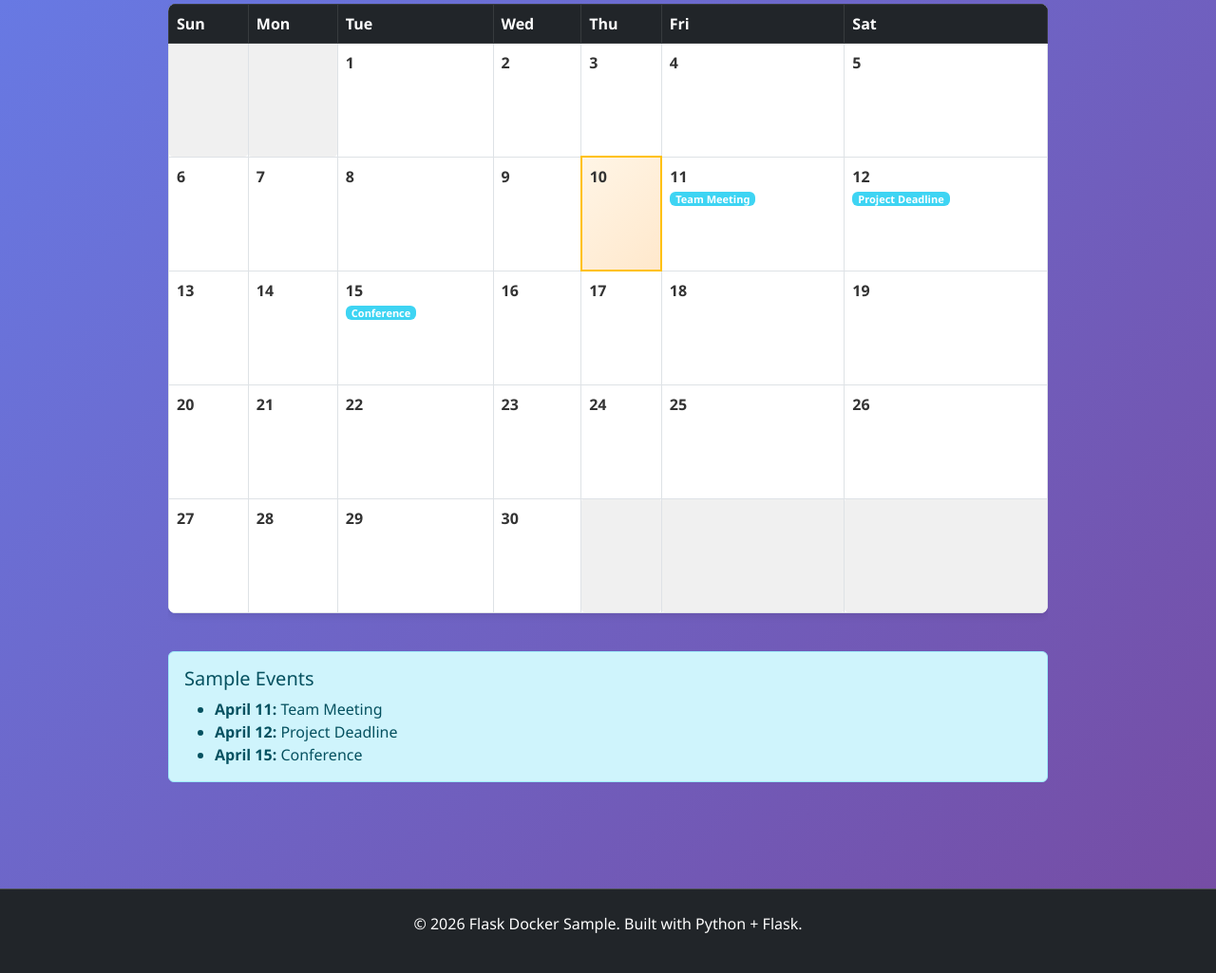
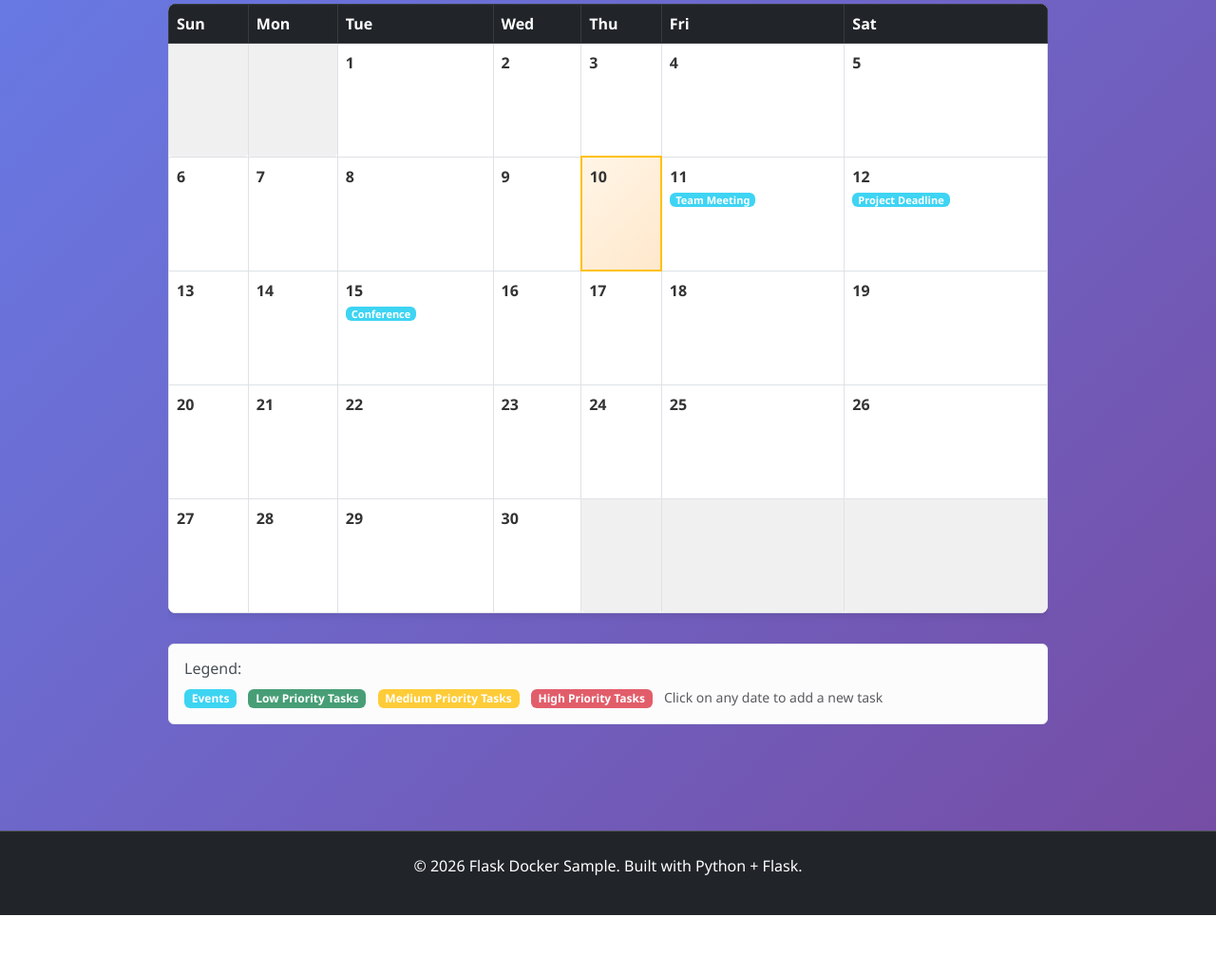
Before and after one commit to VisioSphereAI/docker-release-pipeline-tutorial, a Flask app: page /calendar in a window 1280 px wide. Shown: the part 243-1268 px from the top of the page at 95% size. After the commit the page ends 1207 px from the top, so only its background shows below. Run offline with Flask 3, Linux system fonts and the light colour scheme.

Commit message:
task adding complted

```diff
--- a/app/calendar_manager.py
+++ b/app/calendar_manager.py
@@ -5,8 +5,9 @@ import calendar as cal
 class EventCalendar:
     """Simple event calendar management."""
 
-    def __init__(self):
+    def __init__(self, task_manager=None):
         self.events = {}
+        self.task_manager = task_manager
 
     def add_event(self, date_str, event_name):
         """Add an event to a specific date."""
@@ -18,6 +19,28 @@ class EventCalendar:
         """Get events for a specific date."""
         return self.events.get(date_str, [])
 
+    def get_tasks_for_date(self, date_str):
+        """Get tasks for a specific date."""
+        if not self.task_manager:
+            return []
+
+        # Parse the date string to get year, month, day
+        try:
+            year, month, day = map(int, date_str.split('-'))
+            target_date = datetime(year, month, day).date()
+
+            # Get all tasks and filter by due date
+            all_tasks = self.task_manager.get_all_tasks()
+            date_tasks = []
+
+            for task in all_tasks:
+                if hasattr(task, 'due_date') and task.due_date == target_date:
+                    date_tasks.append(task)
+
+            return date_tasks
+        except (ValueError, AttributeError):
+            return []
+
     def get_calendar_data(self, year, month):
         """Get calendar data for a specific month."""
         cal_data = []
@@ -27,13 +50,14 @@ class EventCalendar:
             week_data = []
             for day in week:
                 if day == 0:
-                    week_data.append({"day": None, "events": []})
+                    week_data.append({"day": None, "events": [], "tasks": []})
                 else:
                     date_str = f"{year}-{month:02d}-{day:02d}"
                     week_data.append({
                         "day": day,
                         "date": date_str,
                         "events": self.get_events(date_str),
+                        "tasks": self.get_tasks_for_date(date_str),
                         "is_today": self._is_today(year, month, day),
                     })
             cal_data.append(week_data)
--- a/app/routes.py
+++ b/app/routes.py
@@ -12,8 +12,8 @@ from .system_monitor import SystemMonitor
 main_bp = Blueprint("main", __name__)
 
 # Initialize managers
-event_calendar = EventCalendar()
 task_manager = TaskManager()
+event_calendar = EventCalendar(task_manager)
 game_manager = GamificationManager()
 mini_game = MiniGame()
 system_monitor = SystemMonitor()
@@ -101,6 +101,28 @@ def calendar():
     return render_template("calendar.html", **context)
 
 
+@main_bp.route("/calendar/add-task", methods=["POST"])
+def add_calendar_task():
+    """Add a task from the calendar modal."""
+    date_str = request.form.get("date")
+    title = request.form.get("title")
+    description = request.form.get("description", "")
+    priority = request.form.get("priority", "medium")
+
+    if not title or not date_str:
+        return redirect(url_for("main.calendar"))
+
+    # Add the task with due date
+    task_manager.add_task(title, description, priority, due_date=date_str)
+
+    # Award points for adding a task
+    user_id = _get_user_id()
+    game_manager.add_points(user_id, 5)
+    game_manager.add_badge(user_id, "task_creator")
+
+    return redirect(url_for("main.calendar"))
+
+
 @main_bp.route("/tasks", methods=["GET", "POST"])
 def tasks():
     """Display and manage tasks."""
@@ -127,10 +149,10 @@ def toggle_task(task_id):
     """Toggle task completion status."""
     user_id = _get_user_id()
     task = task_manager.get_task(task_id)
-    if task and not task["completed"]:
+    if task and not task.completed:
         game_manager.increment_task_count(user_id)
     if task:
-        task_manager.update_task(task_id, completed=not task["completed"])
+        task_manager.update_task(task_id, completed=not task.completed)
 
     return redirect(url_for("main.tasks"))
 
--- a/app/task_manager.py
+++ b/app/task_manager.py
@@ -1,4 +1,17 @@
-from datetime import datetime
+from datetime import datetime, date
+
+
+class Task:
+    """Task object with due date support."""
+
+    def __init__(self, task_id, title, description="", priority="medium", due_date=None):
+        self.id = task_id
+        self.title = title
+        self.description = description
+        self.priority = priority
+        self.completed = False
+        self.created_at = datetime.utcnow().isoformat()
+        self.due_date = due_date  # date object or None
 
 
 class TaskManager:
@@ -8,19 +21,20 @@ class TaskManager:
         self.tasks = {}
         self.task_id_counter = 1
 
-    def add_task(self, title, description="", priority="medium"):
+    def add_task(self, title, description="", priority="medium", due_date=None):
         """Add a new task."""
         task_id = self.task_id_counter
         self.task_id_counter += 1
 
-        self.tasks[task_id] = {
-            "id": task_id,
-            "title": title,
-            "description": description,
-            "priority": priority,
-            "completed": False,
-            "created_at": datetime.utcnow().isoformat(),
-        }
+        # Parse due_date if it's a string
+        if isinstance(due_date, str):
+            try:
+                due_date = datetime.fromisoformat(due_date).date()
+            except ValueError:
+                due_date = None
+
+        task = Task(task_id, title, description, priority, due_date)
+        self.tasks[task_id] = task
 
         return task_id
 
@@ -34,7 +48,7 @@ class TaskManager:
 
         return sorted(
             self.tasks.values(),
-            key=lambda t: (t["completed"], priority_order.get(t["priority"], 3)),
+            key=lambda t: (t.completed, priority_order.get(t.priority, 3)),
         )
 
     def update_task(self, task_id, **kwargs):
@@ -42,10 +56,16 @@ class TaskManager:
         if task_id not in self.tasks:
             return False
 
-        allowed_fields = {"title", "description", "priority", "completed"}
+        task = self.tasks[task_id]
+        allowed_fields = {"title", "description", "priority", "completed", "due_date"}
         for field, value in kwargs.items():
             if field in allowed_fields:
-                self.tasks[task_id][field] = value
+                if field == "due_date" and isinstance(value, str):
+                    try:
+                        value = datetime.fromisoformat(value).date()
+                    except ValueError:
+                        value = None
+                setattr(task, field, value)
 
         return True
 
@@ -58,7 +78,7 @@ class TaskManager:
 
     def get_stats(self):
         """Get task statistics."""
-        completed = sum(1 for t in self.tasks.values() if t["completed"])
+        completed = sum(1 for t in self.tasks.values() if t.completed)
         total = len(self.tasks)
 
         return {
--- a/app/templates/calendar.html
+++ b/app/templates/calendar.html
@@ -30,12 +30,18 @@
           {% for week in calendar_data %}
           <tr>
             {% for day_obj in week %}
-            <td class="calendar-day {% if day_obj.day is none %}empty{% elif day_obj.is_today %}today{% endif %}">
+            <td class="calendar-day {% if day_obj.day is none %}empty{% elif day_obj.is_today %}today{% endif %} {% if day_obj.tasks %}has-tasks{% endif %}"
+                {% if day_obj.day is not none %}onclick="openTaskModal('{{ day_obj.date }}', '{{ day_obj.day }} {{ month_name }}')" style="cursor: pointer;"{% endif %}>
               {% if day_obj.day is not none %}
               <div class="day-number">{{ day_obj.day }}</div>
               <div class="events">
                 {% for event in day_obj.events %}
                 <span class="badge bg-info event-badge">{{ event }}</span>
+                {% endfor %}
+              </div>
+              <div class="tasks">
+                {% for task in day_obj.tasks %}
+                <span class="badge bg-{{ 'success' if task.priority == 'low' else 'warning' if task.priority == 'medium' else 'danger' }} task-badge">{{ task.title[:15] }}{% if task.title|length > 15 %}...{% endif %}</span>
                 {% endfor %}
               </div>
               {% endif %}
@@ -47,15 +53,107 @@
       </table>
     </div>
 
-    <!-- Sample Events Info -->
-    <div class="alert alert-info mt-4">
-      <h5>Sample Events</h5>
-      <ul class="mb-0">
-        <li><strong>April 11:</strong> Team Meeting</li>
-        <li><strong>April 12:</strong> Project Deadline</li>
-        <li><strong>April 15:</strong> Conference</li>
-      </ul>
+    <!-- Legend -->
+    <div class="alert alert-light mt-3">
+      <h6>Legend:</h6>
+      <span class="badge bg-info me-2">Events</span>
+      <span class="badge bg-success me-2">Low Priority Tasks</span>
+      <span class="badge bg-warning me-2">Medium Priority Tasks</span>
+      <span class="badge bg-danger me-2">High Priority Tasks</span>
+      <small class="text-muted">Click on any date to add a new task</small>
     </div>
   </div>
 </div>
+
+<!-- Task Addition Modal -->
+<div class="modal fade" id="taskModal" tabindex="-1" aria-labelledby="taskModalLabel" aria-hidden="true">
+  <div class="modal-dialog">
+    <div class="modal-content">
+      <div class="modal-header">
+        <h5 class="modal-title" id="taskModalLabel">Add Task for <span id="selectedDate"></span></h5>
+        <button type="button" class="btn-close" data-bs-dismiss="modal" aria-label="Close"></button>
+      </div>
+      <form id="taskForm" method="POST" action="{{ url_for('main.add_calendar_task') }}">
+        <div class="modal-body">
+          <input type="hidden" name="date" id="taskDate">
+          <div class="mb-3">
+            <label for="taskTitle" class="form-label">Task Title *</label>
+            <input type="text" class="form-control" id="taskTitle" name="title" required maxlength="100">
+          </div>
+          <div class="mb-3">
+            <label for="taskDescription" class="form-label">Description</label>
+            <textarea class="form-control" id="taskDescription" name="description" rows="3" maxlength="500"></textarea>
+          </div>
+          <div class="mb-3">
+            <label for="taskPriority" class="form-label">Priority</label>
+            <select class="form-select" id="taskPriority" name="priority">
+              <option value="low">Low</option>
+              <option value="medium" selected>Medium</option>
+              <option value="high">High</option>
+            </select>
+          </div>
+        </div>
+        <div class="modal-footer">
+          <button type="button" class="btn btn-secondary" data-bs-dismiss="modal">Cancel</button>
+          <button type="submit" class="btn btn-primary">Add Task</button>
+        </div>
+      </form>
+    </div>
+  </div>
+</div>
+
+<script>
+function openTaskModal(date, displayDate) {
+  document.getElementById('taskDate').value = date;
+  document.getElementById('selectedDate').textContent = displayDate;
+  document.getElementById('taskTitle').value = '';
+  document.getElementById('taskDescription').value = '';
+  document.getElementById('taskPriority').value = 'medium';
+
+  const modal = new bootstrap.Modal(document.getElementById('taskModal'));
+  modal.show();
+}
+</script>
+
+<style>
+.calendar-day {
+  height: 120px;
+  vertical-align: top;
+  transition: background-color 0.2s;
+}
+
+.calendar-day:hover {
+  background-color: rgba(0, 123, 255, 0.1) !important;
+}
+
+.calendar-day.today {
+  background-color: rgba(255, 193, 7, 0.2) !important;
+  border: 2px solid #ffc107 !important;
+}
+
+.calendar-day.has-tasks {
+  background-color: rgba(40, 167, 69, 0.1) !important;
+}
+
+.day-number {
+  font-weight: bold;
+  margin-bottom: 5px;
+}
+
+.events, .tasks {
+  font-size: 0.75rem;
+}
+
+.event-badge, .task-badge {
+  display: block;
+  margin-bottom: 2px;
+  white-space: nowrap;
+  overflow: hidden;
+  text-overflow: ellipsis;
+}
+
+.task-badge {
+  font-size: 0.7rem;
+}
+</style>
 {% endblock %}
--- a/app/templates/leaderboard.html
+++ b/app/templates/leaderboard.html
@@ -17,7 +17,7 @@
           </tr>
         </thead>
         <tbody>
-          {% for rank, player in leaderboard|list %}
+          {% for player in leaderboard %}
           <tr class="{% if player.id == user_id %}table-success fw-bold{% endif %}">
             <td>
               {% if loop.index == 1 %}
--- a/app/templates/tasks.html
+++ b/app/templates/tasks.html
@@ -95,6 +95,9 @@
                     {% if task.description %}
                     <p class="text-muted small mb-0">{{ task.description }}</p>
                     {% endif %}
+                    {% if task.due_date %}
+                    <small class="text-primary">📅 Due: {{ task.due_date.strftime('%B %d, %Y') }}</small>
+                    {% endif %}
                   </div>
                 </div>
               </div>
```
Also changed, not shown: tests/test_pages.py (+17 -7 lines), README.md.
